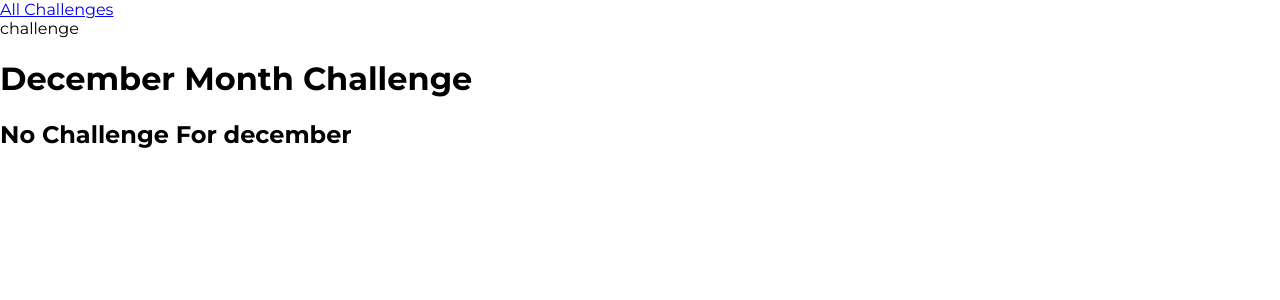
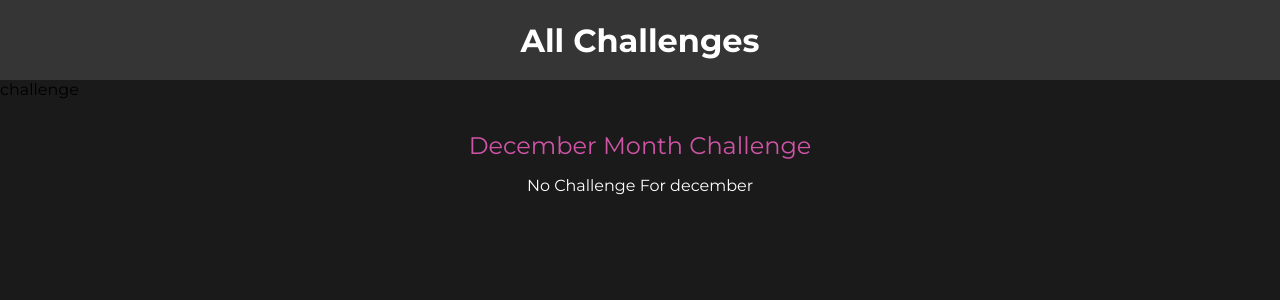
Before and after one commit to Ryanhustler420/django, a Django app: page /challenges/december in a window 1280 px wide. Shown: the top 300 px of the page. Run offline with Django 5.2, Linux system fonts and the light colour scheme.

Commit message:
added css

```diff
--- /dev/null
+++ b/mypages/challenges/static/challenges/challenge.css
@@ -0,0 +1,22 @@
+h1, h2 {
+    text-align: center;
+    font-weight: bold;
+    color: white;
+}
+
+h1 {
+    font-size: 1.5rem;
+    margin: 2rem 0 1rem 0;
+    font-weight: normal;
+    color: #cf54a6;
+}
+
+h2 {
+    font-size: 3rem;
+    font-weight: bold;
+}
+
+.fallback {
+    text-align: center;
+    color: white;
+}
--- /dev/null
+++ b/mypages/challenges/static/challenges/includes/header.css
@@ -0,0 +1,25 @@
+header {
+    width: 100%;
+    height: 5rem;
+    background-color: #353535;
+}
+
+header nav {
+    width: 100%;
+    height: 100%;
+    display: flex;
+    justify-content: center;
+    align-items: center;
+}
+
+header nav a {
+    color: white;
+    font-size: 2rem;
+    font-weight: bold;
+    text-decoration: none;
+}
+
+header nav a:hover,
+header nav a:active {
+    color: #cf54a6;
+}
--- a/mypages/challenges/templates/challenges/challenge.html
+++ b/mypages/challenges/templates/challenges/challenge.html
@@ -1,4 +1,10 @@
 {% extends "base.html" %}
+{% load static %}
+
+    {% block css_files %}
+        <link rel="stylesheet" href="{% static "challenges/challenge.css" %}">
+        <link rel="stylesheet" href="{% static "challenges/includes/header.css" %}">
+    {% endblock %}
 
     {% block page_title %}
         {{month|title}}'s Challenge
@@ -11,6 +17,6 @@
         {% if challenge is not None %}
             <h2>{{challenge}}</h2>
         {% else %}
-            <h2>No Challenge For {{month}}</h2>
+            <p class="fallback">No Challenge For {{month}}</p>
         {% endif %}
     {% endblock %}
--- a/mypages/challenges/templates/challenges/index.html
+++ b/mypages/challenges/templates/challenges/index.html
@@ -3,6 +3,7 @@
 
     {% block css_files %}
         <link rel="stylesheet" href="{% static "challenges/challenges.css" %}">
+        <link rel="stylesheet" href="{% static "challenges/includes/header.css" %}">
     {% endblock %}
 
     {% block page_title %}
--- a/mypages/static/base.css
+++ b/mypages/static/base.css
@@ -6,4 +6,5 @@ html {
 
 body {
     margin: 0;
+    background-color: #1a1a1a;
 }
--- a/mypages/templates/base.html
+++ b/mypages/templates/base.html
@@ -6,9 +6,8 @@
     <meta charset="UTF-8">
     <meta name="viewport" content="width=device-width, initial-scale=1.0">
     <title>{% block page_title %}My Challenges{% endblock page_title %}</title>
-    {% block css_files %}
-        <link rel="stylesheet" href="{% static 'base.css' %}">
-    {% endblock %}
+    <link rel="stylesheet" href="{% static 'base.css' %}">
+    {% block css_files %}{% endblock css_files %}
 </head>
 <body>
     {% block content %}{% endblock content %}
```
Also changed, not shown: mypages/challenges/static/challenges/challenges.css (+32 -0 lines).
